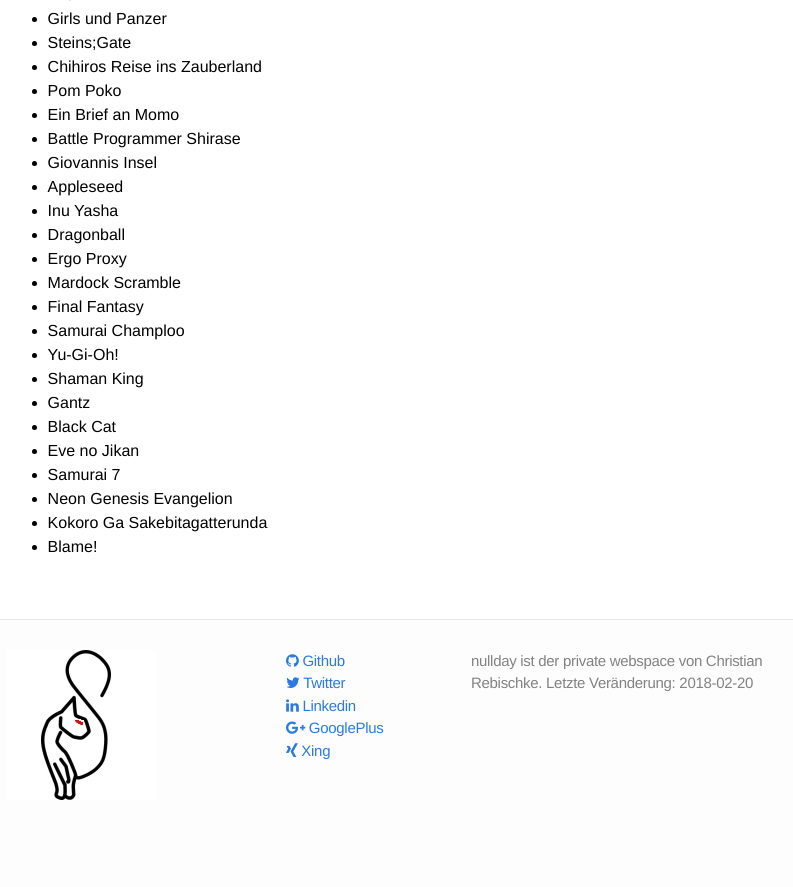
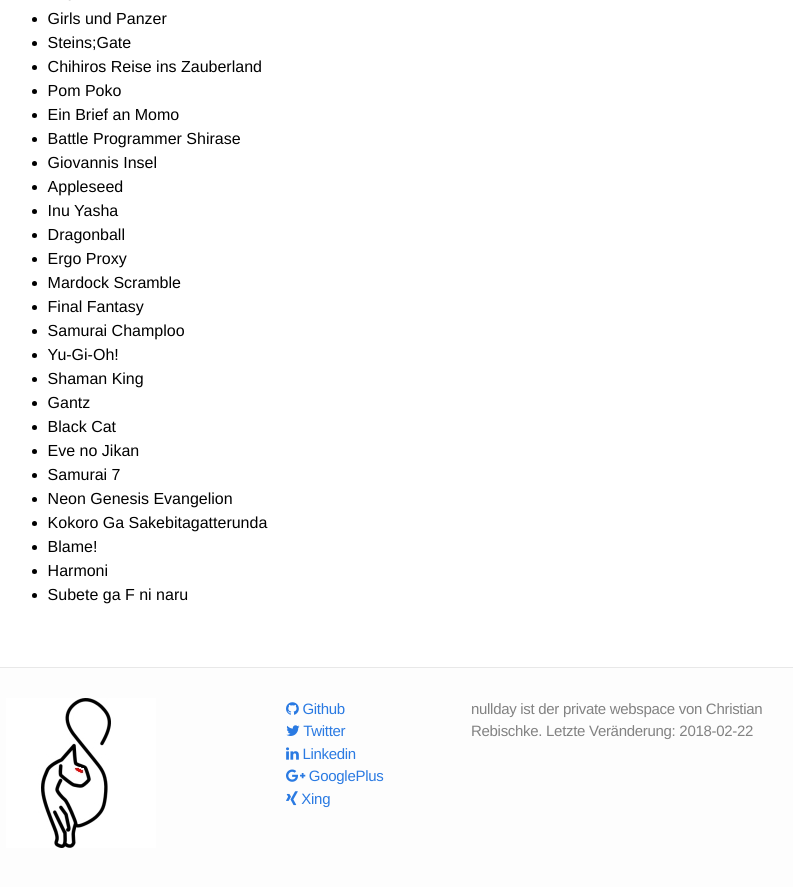
Before and after one commit to shibumi/shibumi.dev, a Jekyll site: the page built from _posts/2016-07-30-anime-list.markdown, in a window 1280 px wide and 900 px high, scrolled down 887 px. Shown: the top 887 px of the window, without its empty margins (234-1027 px from the left). Built offline with Jekyll 4.4.1, drawn with Linux system fonts in a browser that asks for light colours; nearby versions of some CDN libraries; before the commit the page ends 1739 px from its top, so only the background shows below that.

Commit message:
added new animes

```diff
--- a/_config.yml
+++ b/_config.yml
@@ -1,7 +1,7 @@
 # Site settings
 title: nullday
 email: chris@nullday.de
-description: "nullday ist der private webspace von Christian Rebischke. Letzte Veränderung: 2018-02-20"
+description: "nullday ist der private webspace von Christian Rebischke. Letzte Veränderung: 2018-02-22"
 baseurl: ""
 url: "http://www.nullday.de"
 twitter_username: sh1bumi
--- a/_posts/2016-07-30-anime-list.markdown
+++ b/_posts/2016-07-30-anime-list.markdown
@@ -58,3 +58,5 @@ gesehen aus Zeitmangel::
 * Neon Genesis Evangelion
 * Kokoro Ga Sakebitagatterunda
 * Blame!
+* Harmoni
+* Subete ga F ni naru
```
